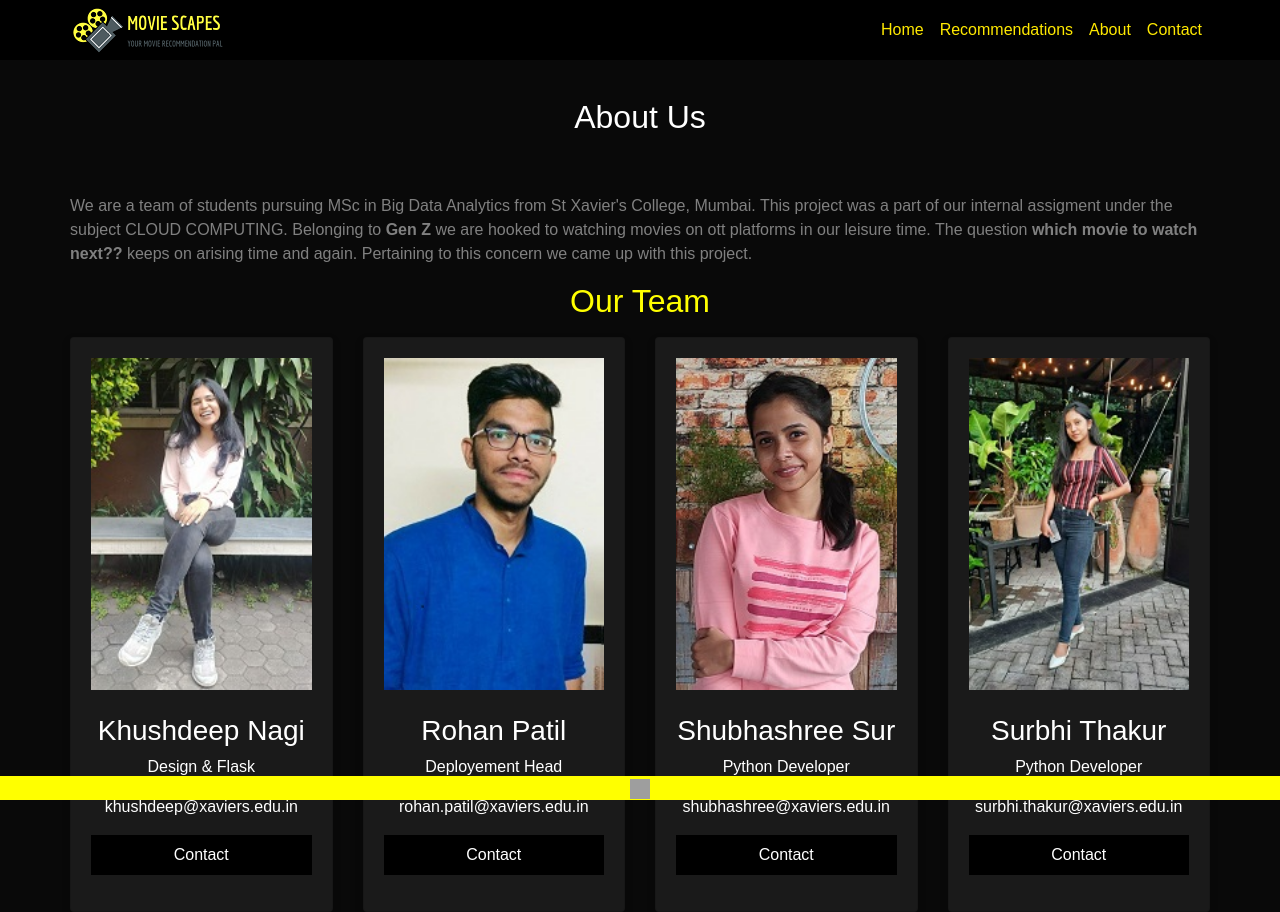
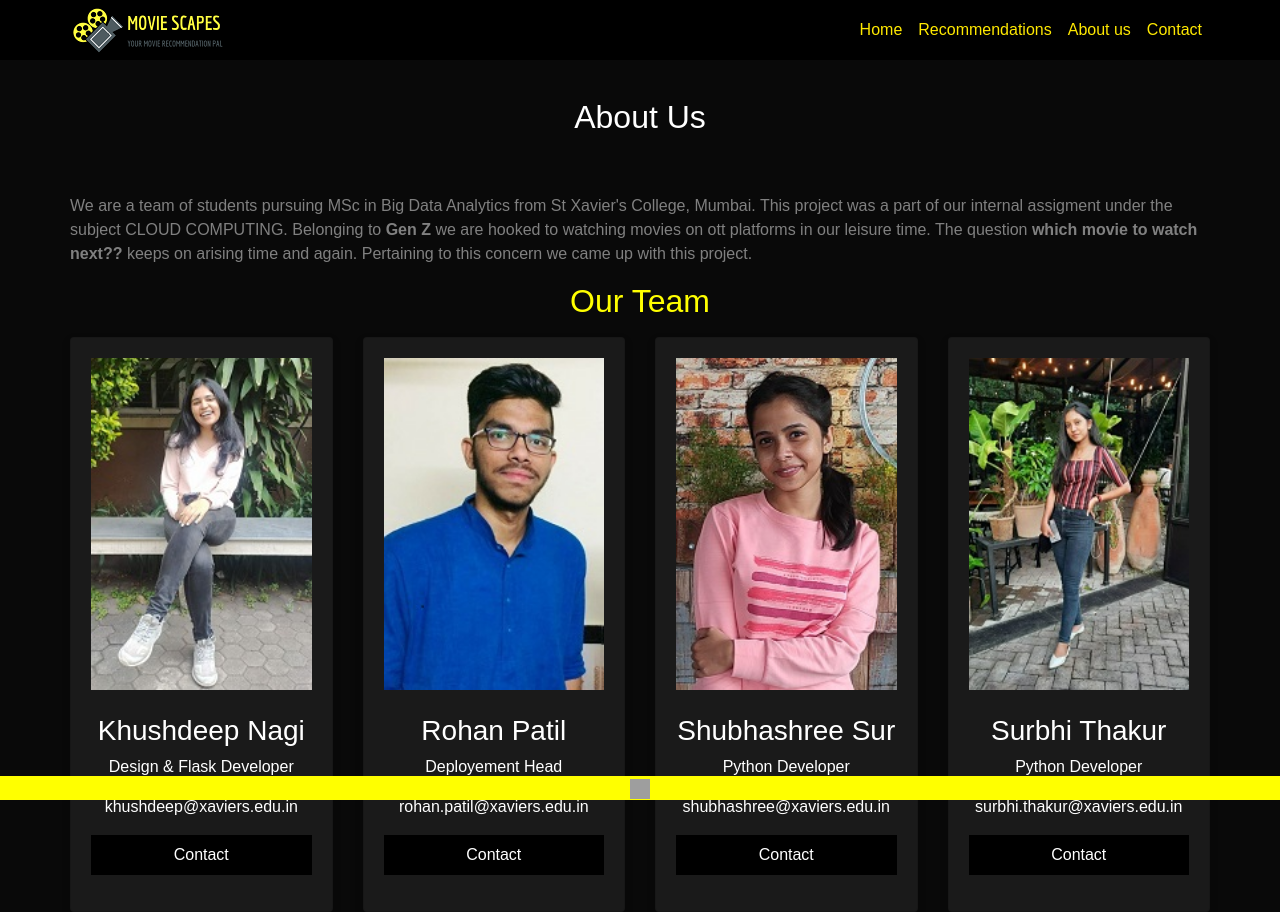
Before and after one commit to Rohanvp07/Movie-Rec, a Flask app: page /aboutus in a window 1280 px wide. Run offline with Flask 2, Linux system fonts and the light colour scheme; parts of the project's set-up code (start-up, migrations or seed data) failed here and were passed over; some libraries are stand-ins or nearby versions; grey boxes are pictures that could not be loaded.

Commit message:
Add files via upload

```diff
--- a/templates/aboutus.html
+++ b/templates/aboutus.html
@@ -88,7 +88,7 @@ html {
 						<a class="nav-link" href="{{ url_for('home')}}" style="color:#FFE900">Recommendations</a>
 					</li>
 					<li class="nav-item">
-						<a class="nav-link" href="{{ url_for('aboutus')}}" style="color:#FFE900">About</a>
+						<a class="nav-link" href="{{ url_for('aboutus')}}" style="color:#FFE900">About us</a>
 					</li>
 					<li class="nav-item">
 						<a class="nav-link" href="{{ url_for('contact')}}" style="color:#FFE900">Contact</a>
@@ -111,7 +111,7 @@ html {
         <img src="static/khushdeep.jpg" alt="Jane" style="width:100%">
       	<div class="container">
         <br><h3>Khushdeep Nagi</h3>
-        <p class="title">Design & Flask</p>
+        <p class="title">Design & Flask Developer</p>
         <p>khushdeep@xaviers.edu.in</p>
         <p><button class="button">Contact</button></p>
       </div>
--- a/templates/contact.html
+++ b/templates/contact.html
@@ -40,7 +40,7 @@
 						<a class="nav-link" href="{{ url_for('home')}}" style="color:#FFE900">Recommendations</a>
 					</li>
 					<li class="nav-item">
-						<a class="nav-link" href="{{ url_for('aboutus')}}" style="color:#FFE900">About</a>
+						<a class="nav-link" href="{{ url_for('aboutus')}}" style="color:#FFE900">About us</a>
 					</li>
 					<li class="nav-item">
 						<a class="nav-link" href="{{ url_for('contact')}}" style="color:#FFE900">Contact</a>
--- a/templates/home.html
+++ b/templates/home.html
@@ -53,7 +53,7 @@
 						<a class="nav-link" href="{{ url_for('home')}}" style="color:#FFE900">Recommendations</a>
 					</li>
 					<li class="nav-item">
-						<a class="nav-link" href="{{ url_for('aboutus')}}" style="color:#FFE900">About</a>
+						<a class="nav-link" href="{{ url_for('aboutus')}}" style="color:#FFE900">About us</a>
 					</li>
 					<li class="nav-item">
 						<a class="nav-link" href="{{ url_for('contact')}}" style="color:#FFE900">Contact</a>
--- a/templates/index.html
+++ b/templates/index.html
@@ -24,7 +24,7 @@
 						<a class="nav-link" href="{{ url_for('home')}}" style="color:#FFE900">Recommendations</a>
 					</li>
 					<li class="nav-item">
-						<a class="nav-link" href="{{ url_for('aboutus')}}" style="color:#FFE900">About</a>
+						<a class="nav-link" href="{{ url_for('aboutus')}}" style="color:#FFE900">About us</a>
 					</li>
 					<li class="nav-item">
 						<a class="nav-link" href="{{ url_for('contact')}}" style="color:#FFE900">Contact</a>
```
